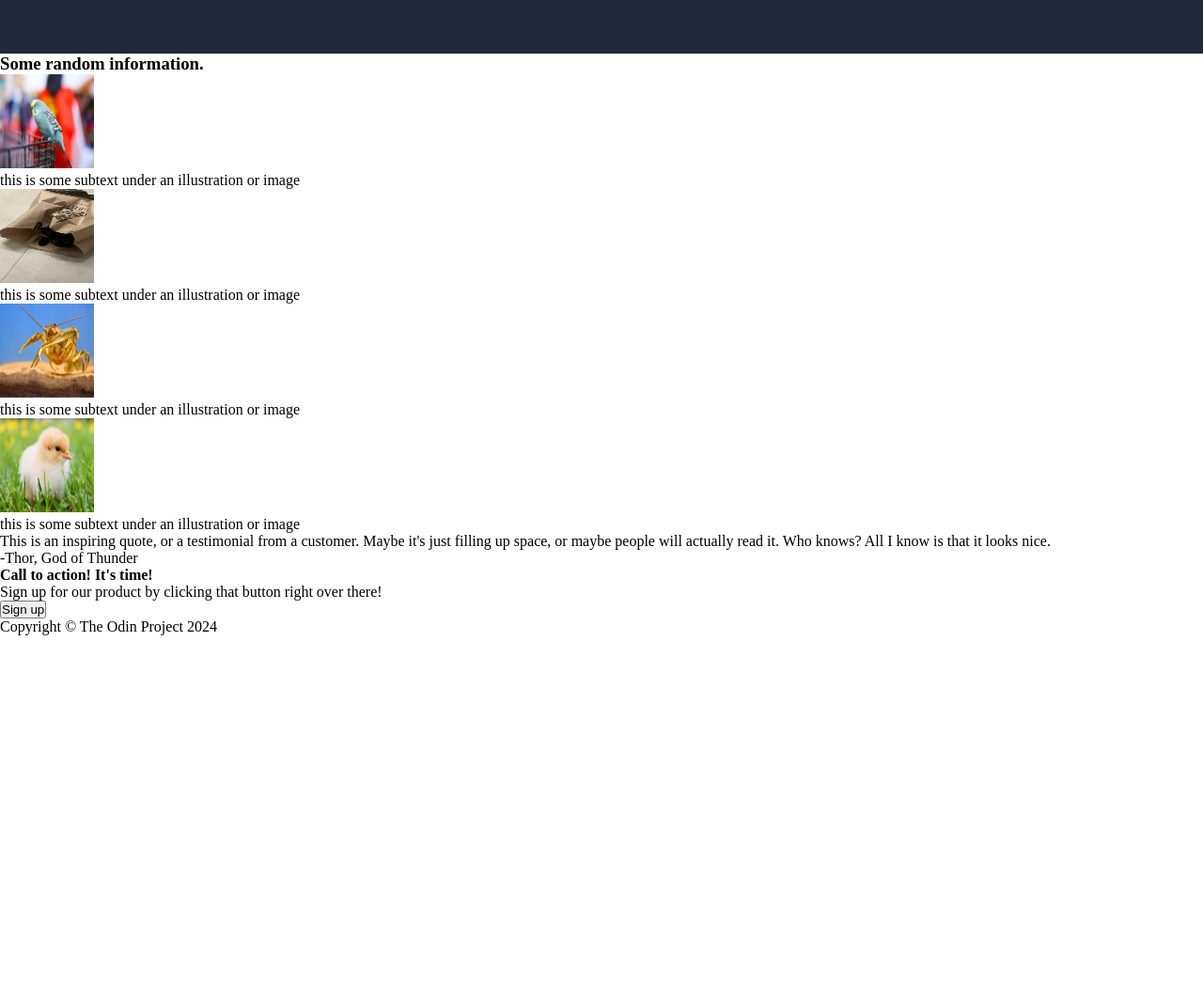
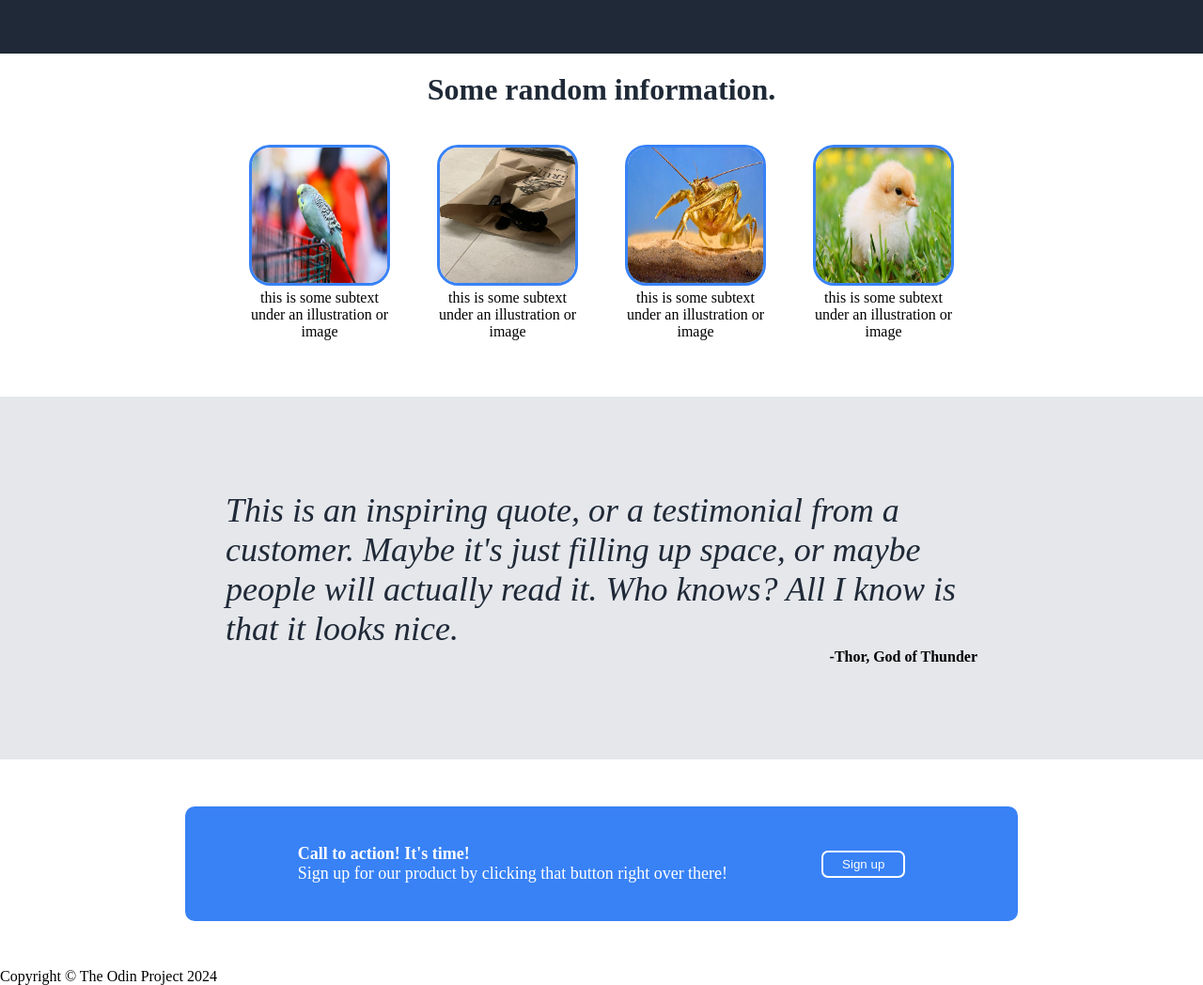
Before and after one commit to IcelandSpar/odin-landing-page, a plain HTML site: page index.html in a window 1280 px wide. Shown: the part 350-1398 px from the top of the page at 94% size. Before the commit the page ends 1026 px from the top, so only its background shows below. Drawn offline with Linux system fonts and the light colour scheme.

Commit message:
Add content and call to action to page

```diff
--- a/index.html
+++ b/index.html
@@ -37,33 +37,47 @@
         </div>
       </div>
   </div>
-    <h3>Some random information.</h3>
+    <h3 class="random-info">Some random information.</h3>
+    <div class="image-info-container">
       <ul>
-
+        <div class="image-info">
           <!--Photo by Aslam Jawaid: https://www.pexels.com/photo/cute-budgie-sitting-at-large-on-metallic-basket-6390889/-->
           <li><img src="images/budgie-on-cart.jpg" alt="picture of blue budgie perched on a shopping cart." height="100" width="100"></li>
-        <li>this is some subtext under an illustration or image</li>
-
+          <li class="info">this is some subtext under an illustration or image</li>
+        </div>
+        <div class="image-info">
           <!--Photo by Ruby Ruby: https://www.pexels.com/photo/black-cat-in-paper-bag-19203138/-->
           <li><img src="images/black-cat-in-bag.jpg" alt="black cat inside brown cardboard grill take out bag." height="100" width="100"></li>
-        <li>this is some subtext under an illustration or image</li>
-
+          <li class="info">this is some subtext under an illustration or image</li>
+        </div>
+        <div class="image-info">
           <!--Photo by Ilona Ivanova: https://www.pexels.com/photo/crayfish-on-sand-macro-photography-13994528/-->
           <li><img src="images/crawfish.jpg" alt="picture of crawfish in sand, with a blue background." height="100" width="100"></li>
-        <li>this is some subtext under an illustration or image</li>
-
+          <li class="info">this is some subtext under an illustration or image</li>
+        </div>
+        <div class="image-info">
           <!--Photo by Pixabay: https://www.pexels.com/photo/white-duckling-on-grass-55834/-->
           <li><img src="images/chick.jpg" alt="picture of yellow chick sitting in grass." height="100" width="100"></li>
-        <li>this is some subtext under an illustration or image</li>
+          <li class="info">this is some subtext under an illustration or image</li>
+        </div>
       </ul>
-
-      <p>This is an inspiring quote, or a testimonial from a customer. Maybe it's just filling up space, or maybe people will actually read it. Who knows? All I know is that it looks nice.</p>
-      <p>-Thor, God of Thunder</p>
-
-    <div>
+    </div>
+    <div class="quote-container">
+      <div class="text-container">
+        <p class="quote">This is an inspiring quote, or a testimonial from a customer. Maybe it's just filling up space, or maybe people will actually read it. Who knows? All I know is that it looks nice.</p>
+        <p class="quote-author"><strong>-Thor, God of Thunder</strong></p>
+      </div>
+    </div>
+    <div class="container-outside">
+      <div class="body-end-container">
+        <div class="call-to-action">
           <h4>Call to action! It's time!</h4>
           <p>Sign up for our product by clicking that button right over there!</p>
+        </div>
+        <div class="action-button">
           <button>Sign up</button>
+        </div>
+      </div>
     </div>
       <footer>Copyright © The Odin Project 2024</footer>
 </div>
--- a/styles.css
+++ b/styles.css
@@ -2,12 +2,13 @@
     margin: 0;
     box-sizing:border-box;
     padding: 0;
-
 }
 
 ul {
     list-style-type: none;
 }
+
+/* Header is below */
 
 .header-body {
     background-color: #1F2937;
@@ -88,3 +89,108 @@ ul {
     width: auto;
 
 }
+
+/* Header is above */
+
+/* Body below this line */
+
+.random-info {
+    display: flex;
+    text-align: center;
+    justify-content: center;
+    align-self: center;
+    margin-top: 20px;
+    font-size: 32px;
+    color: #1F2937
+}
+
+.image-info-container ul {
+    display: flex;
+    justify-content: center;
+    margin-top: 40px;
+    gap: 50px;
+    margin-bottom: 60px;
+}
+
+.image-info {
+    display: flex;
+    flex-direction: column;
+    align-items: center;
+}
+
+.info {
+    max-width: 150px;
+    text-align: center;
+}
+
+.image-info li img {
+    border-radius: 15%;
+    height: 150px;
+    width: 150px;
+    border:solid 3px #3882F6;
+}
+.quote-container {
+    display: flex;
+    flex-direction: column;
+    align-items: center;
+    justify-content: center;
+    background-color: #E5E7EB;
+    padding-top: 100px;
+    padding-bottom: 100px;
+
+
+}
+
+.quote-container .quote {
+    font-size: 36px;
+    font-style: italic;
+    color: #1F2937;
+    max-width: 800px;
+}
+
+.text-container {
+    display: flex;
+    flex-direction: column;
+}
+
+
+.quote-author {
+
+    align-self: flex-end;
+}
+
+/* Body end section below */
+
+.body-end-container {
+    padding: 40px 120px;
+    background-color: #3882F6;
+    border-radius: 10px;
+    display: flex;
+    justify-content: center;
+    align-items: center;
+    gap: 100px;
+    color: white;
+}
+
+.container-outside {
+    display: flex;
+    justify-content: center;
+    align-items: center;
+    padding: 50px;
+
+}
+
+.body-end-container .call-to-action {
+    display: flex;
+    flex-direction: column;
+    font-size: 18px;
+}
+
+.action-button button {
+    padding: 5px 20px 5px 20px;
+    background-color: #3882F6;
+    border-radius: 7px;
+    color: white;
+    border: 2px solid white;
+
+}
```
Lines whose indentation alone changed are shown as unchanged.
